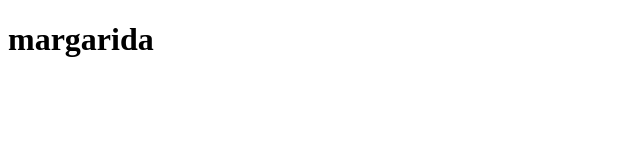
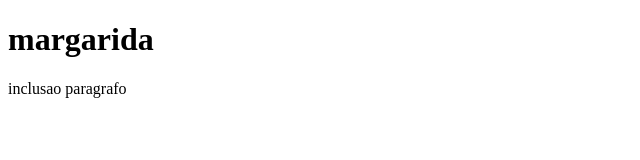
Before and after one commit to openrio/margarida, a plain HTML site: page index.html in a window 1280 px wide. Shown: the whole page, without its empty margins (0-640 px from the left). Drawn offline with Linux system fonts and the light colour scheme.

Commit message:
segundo commit

```diff
--- a/index.html
+++ b/index.html
@@ -6,6 +6,7 @@
   </head>
   <body>
     <h1>margarida</h1>
+    <p>inclusao paragrafo</p>
 
   </body>
 </html>
```
